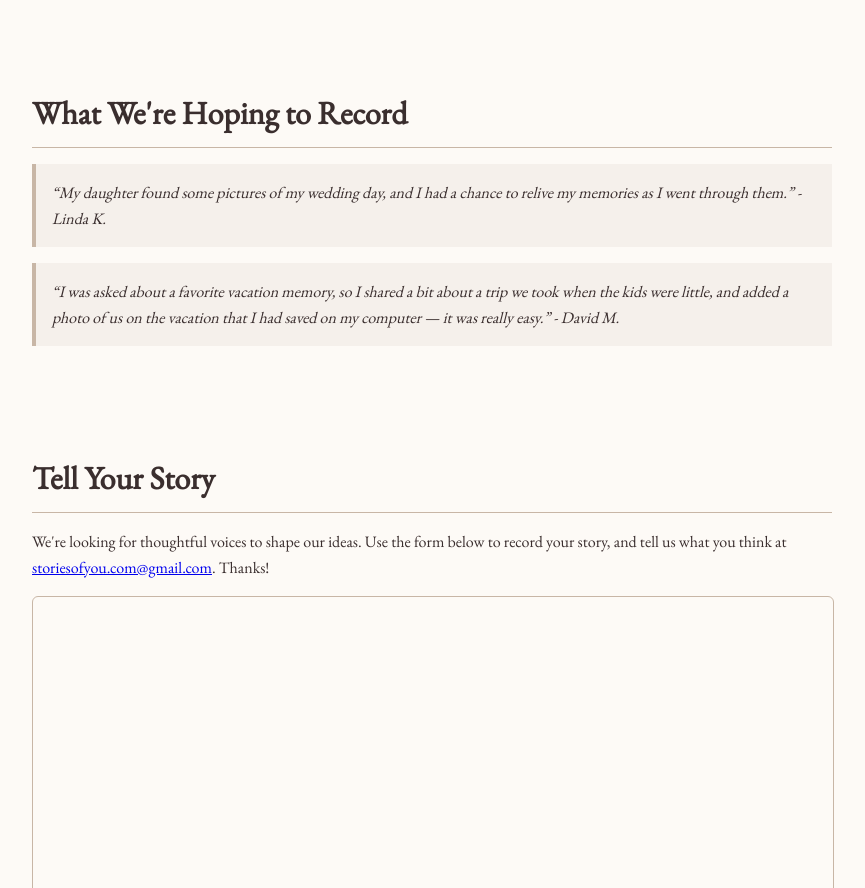
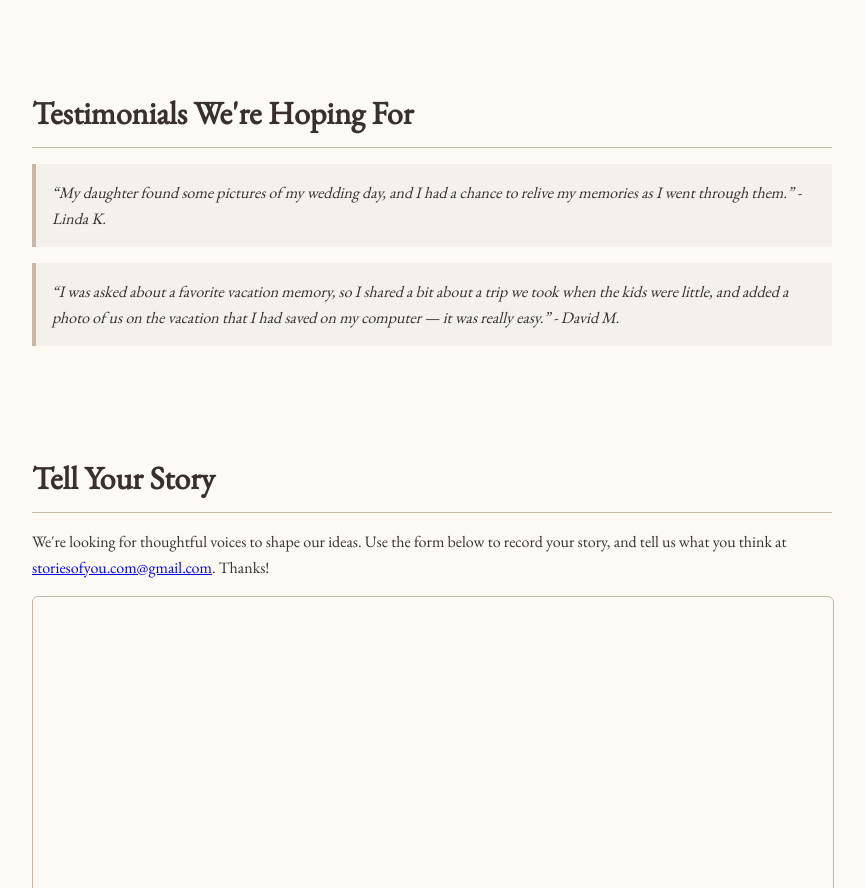
Before and after one commit to StoriesOfYou/storiesofyou-site, a plain HTML site: page index.html in a window 1280 px wide. Shown: the part 968-1856 px from the top of the page, without its empty margins (208-1073 px from the left). Drawn offline with nearby package versions, Linux system fonts and the light colour scheme; a script that the page names is missing.

Commit message:
Update index.html

```diff
--- a/index.html
+++ b/index.html
@@ -52,7 +52,7 @@
   </section>
 
   <section id="testimonials">
-    <h2>What We're Hoping to Record</h2>
+    <h2>Testimonials We're Hoping For</h2>
     <blockquote>
       “My daughter found some pictures of my wedding day, and I had a chance to relive my memories as I went through them.” - Linda K.
     </blockquote>
```
